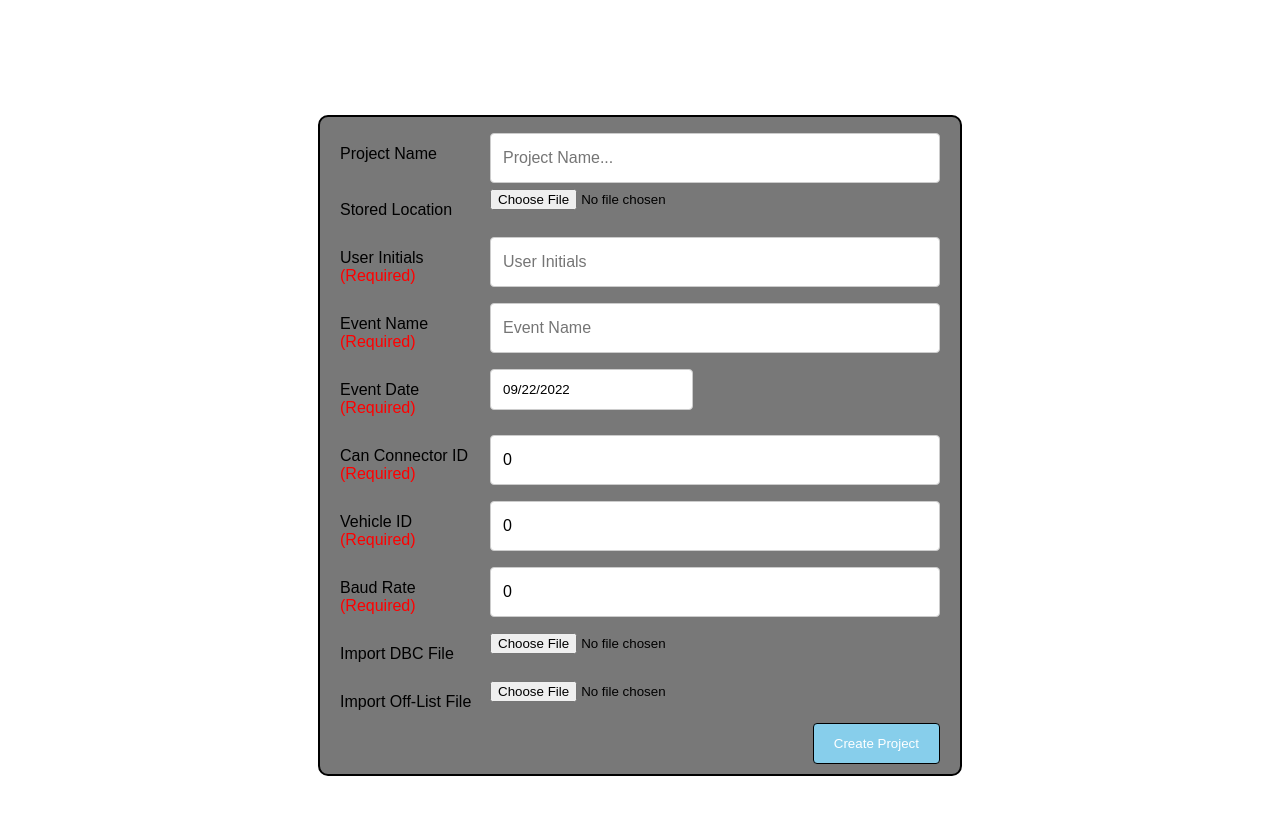
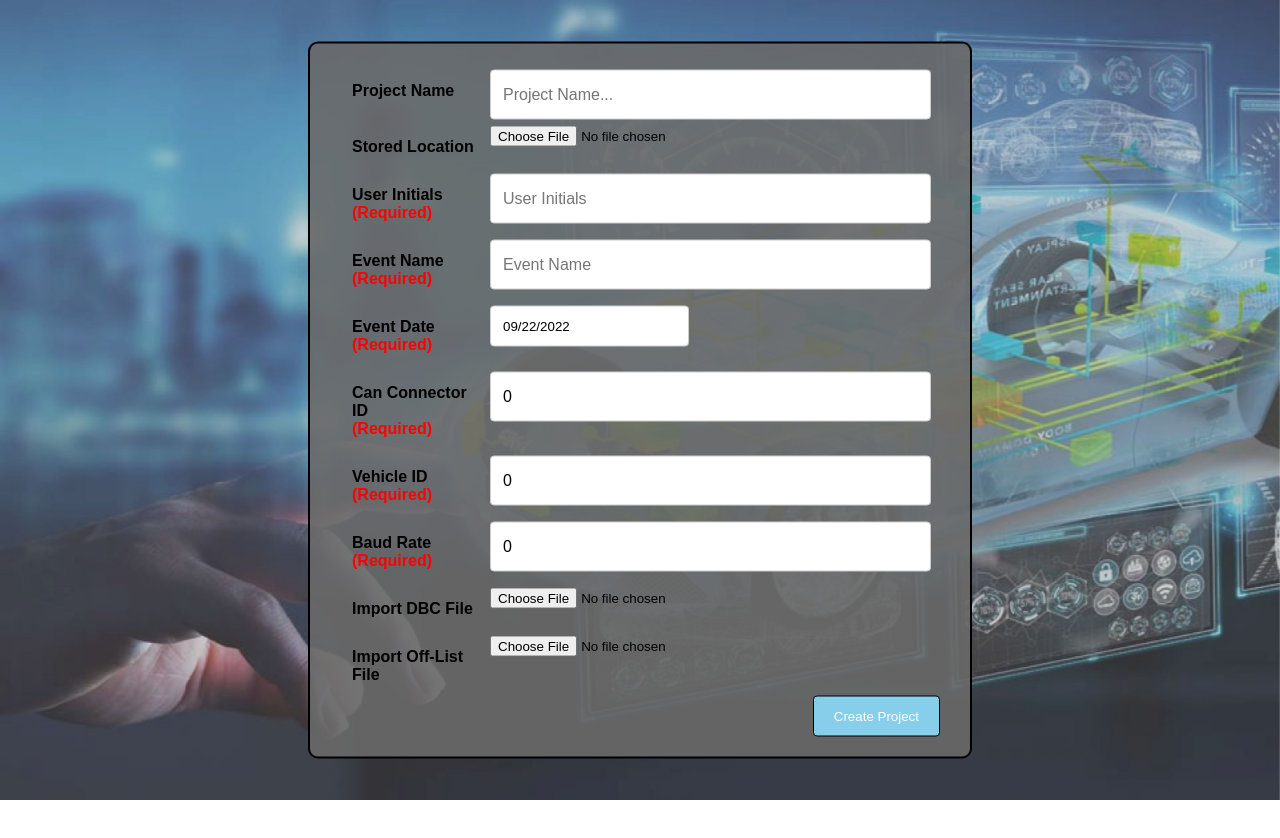
Before and after one commit to sw2team4/CS4311_CANBusVisualizer_Team4, a React (Create React App) app in the folder cbv_team4/: page /createproject in a window 1280 px wide. Shown: the top 838 px of the page. After the commit the page ends 800 px from the top, so only its background shows below. Built offline with nearby package versions, Linux system fonts and the light colour scheme; no server answers.

Commit message:
Fixed Everything

```diff
--- a/cbv_team4/src/App.js
+++ b/cbv_team4/src/App.js
@@ -1,4 +1,5 @@
 /* eslint-disable jsx-a11y/alt-text */
+import React from 'react';
 import './Home.css';
 import {BrowserRouter as Router, Route, Routes} from 'react-router-dom';
 import Home from './components/Home';
--- a/cbv_team4/src/Home.css
+++ b/cbv_team4/src/Home.css
@@ -6,7 +6,7 @@ body, html {
 
 /* Primary div for component */
 .home{
-    background: url(/src/images/HomeScreen.jpg);
+    background: url(./images/HomeScreen.jpg);
     background-repeat: no-repeat;
     background-size: cover;
     background-attachment: fixed;
--- a/cbv_team4/src/components/CreateProject.js
+++ b/cbv_team4/src/components/CreateProject.js
@@ -4,6 +4,8 @@ import DatePicker from 'react-datepicker';
 import "react-datepicker/dist/react-datepicker.css";
 // /* eslint-disable jsx-a11y/alt-text */
 import '../create-project.css';
+
+
 
 export default class CreateProject extends Component {
   constructor(props) {
@@ -132,8 +134,10 @@ export default class CreateProject extends Component {
     // window.location = '/createproject';
   }
 
+
   render() {
     return (
+      <div className="create-project">
         <div className="container">
         <form onSubmit={this.onSubmit} className='create-form'>
 
@@ -188,8 +192,6 @@ export default class CreateProject extends Component {
             </div>
           </div>
 
-        {/* ------------------------------------------ */}
-
           <div className="row">
             <div className="col-25">
               <label className='create-titles'>Event Name
@@ -227,23 +229,7 @@ export default class CreateProject extends Component {
                 />
               </div>
             </div>
-
-          {/* <div className="col-75">
-            <input
-            className='fields'
-            type="text"
-            id="e-date"
-            name="event-date"
-            required
-            value={Date.Date.this.s}
-            onChange={this.onChangeEventDate}
-            />
-          </div> */}
-
           </div>
-
-
-        {/* ------------------------------------------ */}
 
           <div className="row">
             <div className="col-25">
@@ -325,10 +311,9 @@ export default class CreateProject extends Component {
           <div className="row">
             <input className="create-project-button" type="submit" value="Create Project"/>
           </div>
-
         </form>
       </div>
-
+    </div>
     )
   }
 }
--- a/cbv_team4/src/components/Home.js
+++ b/cbv_team4/src/components/Home.js
@@ -1,4 +1,5 @@
 /* eslint-disable jsx-a11y/alt-text */
+import React from 'react';
 import '../Home.css';
 import Devcom from '../images/DevcomLogo.png';
 import {useNavigate} from "react-router-dom";
--- a/cbv_team4/src/create-project.css
+++ b/cbv_team4/src/create-project.css
@@ -1,17 +1,27 @@
+/* Needed to remove borders */
+body, html {
+    padding: 0;
+    margin: 0;
+}
+
+/* Primary div for component */
+.create-project{
+    background: url(./images/HomeScreen.jpg);
+    background-repeat: no-repeat;
+    background-size: cover;
+    background-attachment: fixed;
+    height: 100vh;
+    width: auto;
+}
+
 /* Style inputs, select elements and textareas */
 input[type=text], select, textarea{
-    width: 100%;
+    width: 98%;
     padding: 12px;
     border: 1px solid #ccc;
     border-radius: 4px;
     box-sizing: border-box;
     resize: vertical;
-  }
-
-  /* Style the label to display next to the inputs */
-  label {
-    padding: 12px 12px 12px 0;
-    display: inline-block;
 }
 
 /* Style the submit button */
@@ -27,11 +37,29 @@ input[type=text], select, textarea{
 
 }
 
+/* Style the submit button */
+.cancel-project-button{
+    background-color: skyblue;
+    color: white;
+    padding: 12px 20px;
+    border: 1px solid black;
+    border-radius: 4px;
+    border-color: black;
+    cursor: pointer;
+    float: left;
+
+}
 
 .fields{
     width: 375px;
     height: 50px;
     font-size: medium;
+    /* width: 100%; */
+    padding: 12px;
+    border: 1px solid #ccc;
+    border-radius: 4px;
+    box-sizing: border-box;
+    resize: vertical;
 }
 
 /* Floating column for labels: 25% width */
@@ -57,12 +85,13 @@ input[type=text], select, textarea{
 
 /* Responsive layout - when the screen is less than 600px wide, make the two columns stack on top of each other instead of next to each other */
 @media screen and (max-width: 600px) {
-    .col-25, .col-75, input[type=submit] {
+    .col-25, .col-75, .fields {
         width: 100%;
         margin-top: 0;
     }
 }
 
+/* Div the creates the form w */
 .create-form{
     width: 100%;
     /* height: 450px; */
@@ -72,24 +101,39 @@ input[type=text], select, textarea{
 
 /* Style the container */
 .container {
+    margin: 0;
+    position: absolute;
+    top: 50%;
+    left: 50%;
+    -ms-transform: translate(-50%, -50%);
+    transform: translate(-50%, -50%);
+    background-color: rgb(106, 106, 106, 0.9);
     border: 2px solid black;
     border-radius: 10px;
     border-color: black;
-    background-color: rgb(106, 106, 106, 0.9);
     display: flex;
     justify-content: center;
-    margin: 9% 25%;
-    /* padding: 10px 10px; */
+    justify-self: center;
+    padding: 10px 10px;
     width: 50%;
-    justify-self: center;
+
+
+
 }
 
-
+/* Style the label to display next to the inputs */
 .create-titles{
     font-family: 'Chakra Petch', sans-serif;
+    font-weight: bolder;
+    padding: 12px 12px 12px 12px;
+    display: inline-block;
+    font-weight: bolder;
+
 }
 
 .title-required{
     font-family: 'Chakra Petch', sans-serif;
     color: red;
+    font-weight: bolder;
+
 }
```
Also changed, not shown: 1 other file (tests, documents, lock files or other folders). Lines whose indentation alone changed are shown as unchanged.
